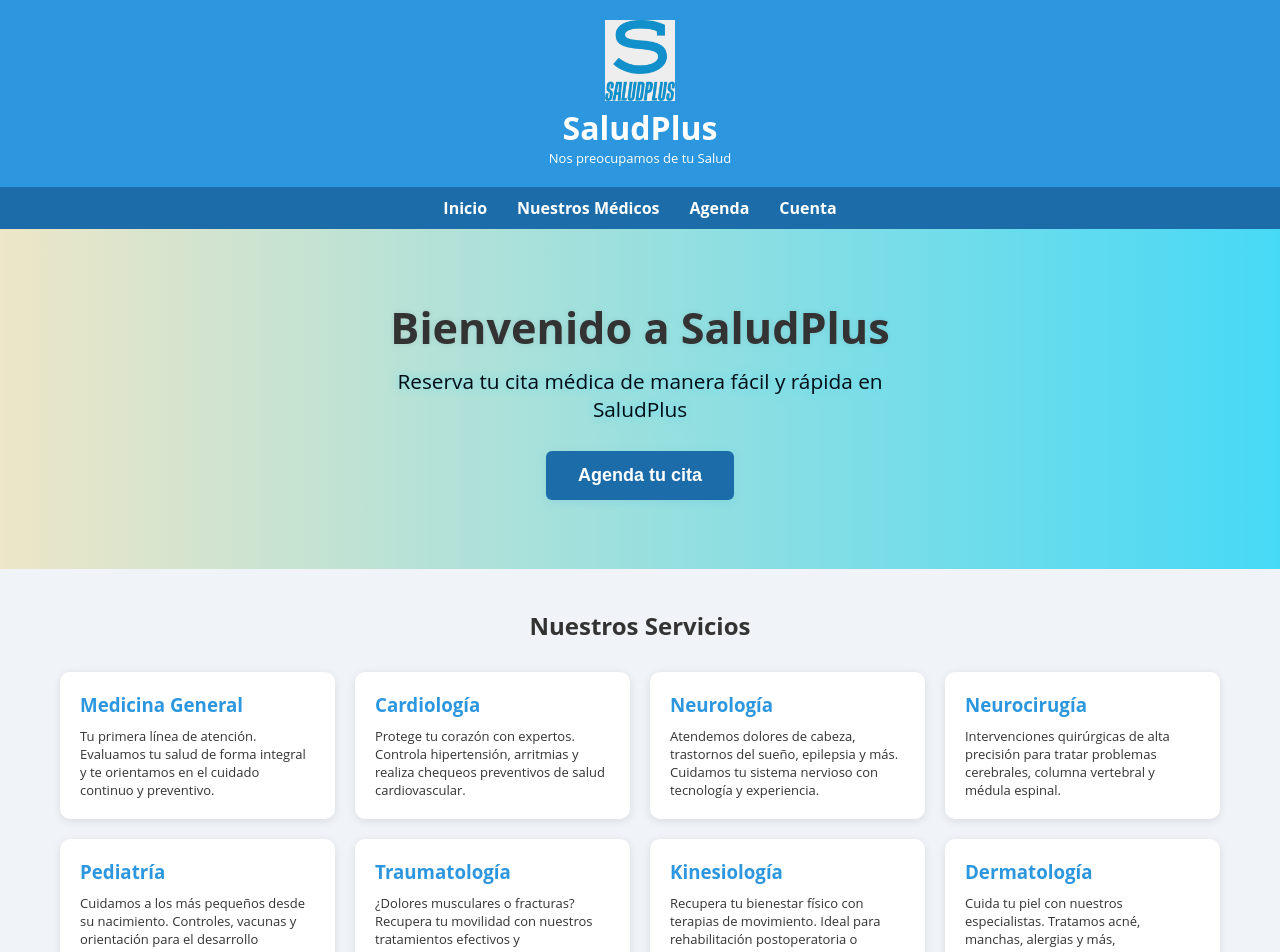
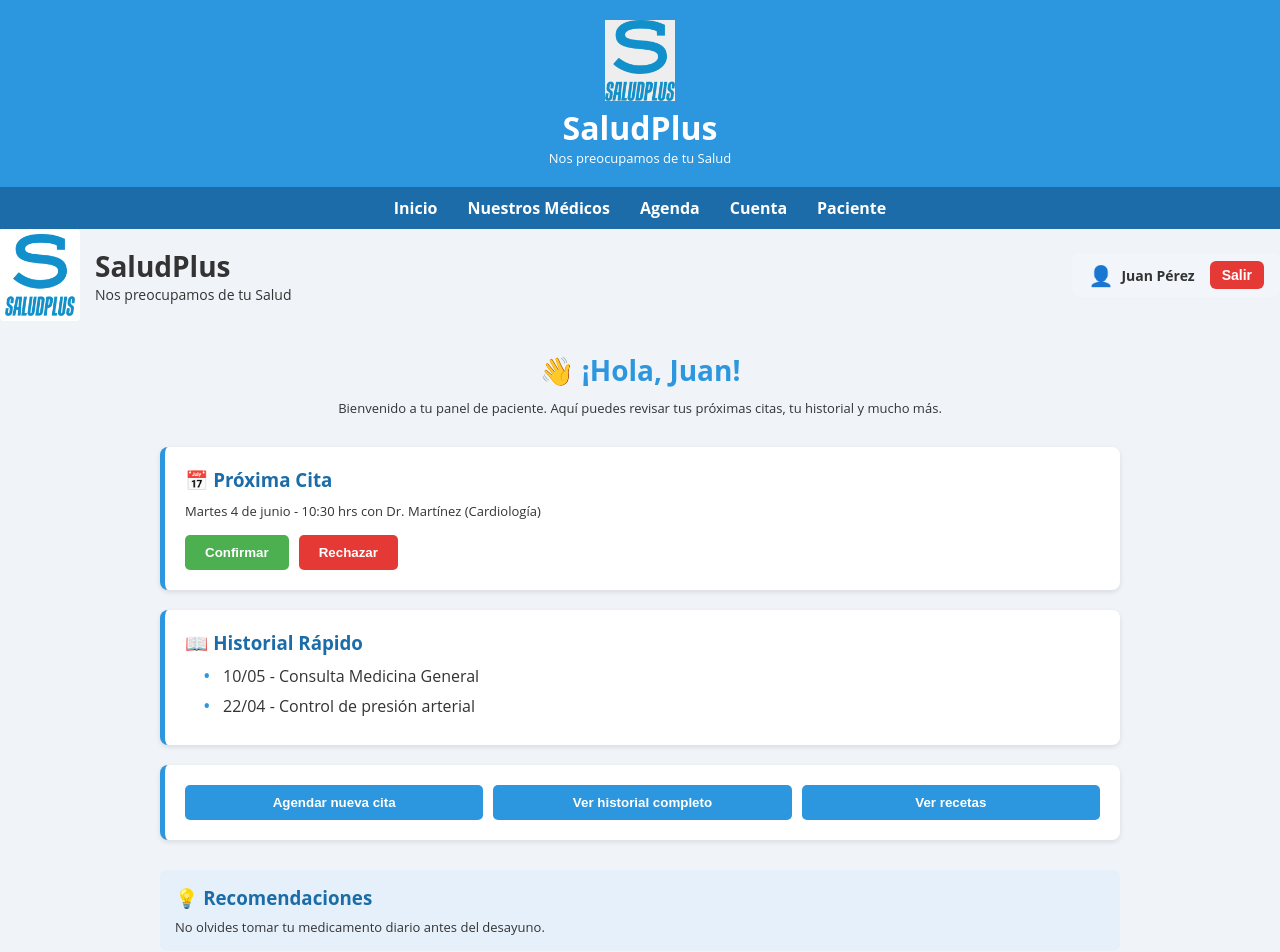
Before and after one commit to SaludPlus-G3/SaludPlus, an Angular app in the folder Salud-Plus/frontend-saludplus/: page /paciente in a window 1280 px wide. Before the commit this address led to /. Shown: the top 952 px of the page. Built offline with nearby package versions, Linux system fonts and the light colour scheme.

Commit message:
Pagina paciente
Se agrega la pagina del usuario paciente en este caso. Se añadió temporalmente al nav para visualizar esta.

```diff
--- a/Salud-Plus/frontend-saludplus/src/app/app.component.ts
+++ b/Salud-Plus/frontend-saludplus/src/app/app.component.ts
@@ -3,11 +3,12 @@ import { RouterOutlet } from '@angular/router';
 import { HeaderComponent } from './shared/header/header.component';
 import { NavbarComponent } from './shared/navbar/navbar.component';
 import { FooterComponent } from './shared/footer/footer.component';
+import { HeaderUsuarioComponent } from './shared/header-usuario/header-usuario.component';
 
 @Component({
   selector: 'app-root',
   standalone: true,
-  imports: [RouterOutlet, HeaderComponent, NavbarComponent, FooterComponent],
+  imports: [RouterOutlet, HeaderComponent, NavbarComponent, FooterComponent,HeaderUsuarioComponent],
   templateUrl: './app.component.html',
   styleUrl: './app.component.css'
 })
--- a/Salud-Plus/frontend-saludplus/src/app/app.routes.ts
+++ b/Salud-Plus/frontend-saludplus/src/app/app.routes.ts
@@ -4,6 +4,7 @@ import { DoctorsComponent } from './pages/doctors/doctors.component';
 import { LoginComponent } from './pages/login/login.component';
 import { RegisterComponent } from './pages/register/register.component';
 import { ScheduleComponent } from './pages/schedule/schedule.component';
+import { PacienteComponent } from './pages/paciente/paciente.component';
 
 export const routes: Routes = [
   { path: '', component: HomeComponent },
@@ -11,5 +12,7 @@ export const routes: Routes = [
   { path: 'schedule', component: ScheduleComponent },
   { path: 'login', component: LoginComponent },
   { path: 'register', component: RegisterComponent },
-  { path: '**', redirectTo: '' }  // ruta comodín para redirigir a home
+  { path:'paciente', component: PacienteComponent },
+  { path: '**', redirectTo: '' },  // ruta comodín para redirigir a home
+
 ];
--- /dev/null
+++ b/Salud-Plus/frontend-saludplus/src/app/pages/paciente/paciente.component.css
@@ -0,0 +1,165 @@
+main {
+  flex: 1;
+  max-width: 1000px;
+  margin: 30px auto;
+  padding: 0 20px;
+}
+
+.bienvenida {
+  text-align: center;
+  margin-bottom: 30px;
+}
+
+.bienvenida h2 {
+  font-size: 28px;
+  color: #2c97de;
+  margin-bottom: 10px;
+}
+
+.panel-principal {
+  display: grid;
+  gap: 20px;
+  grid-template-columns: 1fr;
+  margin-bottom: 30px;
+}
+
+.panel {
+  background: #ffffff;
+  padding: 20px;
+  border-left: 5px solid #2c97de;
+  border-radius: 8px;
+  box-shadow: 0 2px 5px rgba(0,0,0,0.1);
+}
+
+.panel h3 {
+  margin-bottom: 10px;
+  color: #1b6ca8;
+}
+
+.panel ul {
+  padding-left: 18px;
+  list-style-type: none;
+}
+
+.panel ul li {
+  margin-bottom: 8px;
+  position: relative;
+  padding-left: 20px;
+}
+
+.panel ul li::before {
+  content: "•";
+  color: #2c97de;
+  font-size: 20px;
+  position: absolute;
+  left: 0;
+  top: -3px;
+}
+
+.acciones {
+  display: flex;
+  flex-wrap: wrap;
+  gap: 10px;
+}
+
+.btn-accion {
+  flex: 1;
+  min-width: 150px;
+  padding: 10px;
+  background-color: #2c97de;
+  color: white;
+  border: none;
+  border-radius: 5px;
+  cursor: pointer;
+  font-weight: bold;
+  transition: background 0.3s;
+}
+
+.btn-accion:hover {
+  background-color: #1b6ca8;
+}
+
+.botones-cita {
+  margin-top: 15px;
+  display: flex;
+  gap: 10px;
+  flex-wrap: wrap;
+}
+
+.btn-confirmar {
+  background-color: #4caf50;
+  color: white;
+  padding: 10px 20px;
+  border: none;
+  border-radius: 5px;
+  cursor: pointer;
+  font-weight: bold;
+  transition: background 0.3s;
+}
+
+.btn-confirmar:hover {
+  background-color: #3f9443;
+}
+
+.btn-rechazar {
+  background-color: #e53935;
+  color: white;
+  padding: 10px 20px;
+  border: none;
+  border-radius: 5px;
+  cursor: pointer;
+  font-weight: bold;
+  transition: background 0.3s;
+}
+
+.btn-rechazar:hover {
+  background-color: #c62828;
+}
+
+.alertas-salud {
+  background-color: #e6f0fa;
+  padding: 15px;
+  margin-top: 10px;
+  border-radius: 6px;
+}
+
+.alertas-salud h3 {
+  margin-bottom: 8px;
+  color: #1b6ca8;
+}
+
+footer {
+  background: #1b6ca8;
+  color: white;
+  padding: 25px 20px;
+  display: flex;
+  flex-direction: column;
+  align-items: center;
+  margin-top: 30px;
+}
+
+footer p {
+  margin: 5px 0;
+}
+
+.footer-links {
+  margin-top: 10px;
+  display: flex;
+  gap: 15px;
+  flex-wrap: wrap;
+  justify-content: center;
+}
+
+@media (max-width: 768px) {
+  main {
+    padding: 0 15px;
+  }
+
+  .acciones {
+    flex-direction: column;
+  }
+
+  .btn-accion {
+    width: 100%;
+  }
+}
--- /dev/null
+++ b/Salud-Plus/frontend-saludplus/src/app/pages/paciente/paciente.component.html
@@ -0,0 +1,37 @@
+<app-header-usuario></app-header-usuario>
+<main>
+  <section class="bienvenida">
+    <h2>👋 ¡Hola, {{ nombreUsuario }}!</h2>
+    <p>Bienvenido a tu panel de paciente. Aquí puedes revisar tus próximas citas, tu historial y mucho más.</p>
+  </section>
+
+  <section class="panel-principal">
+    <!-- Contenido del panel del paciente -->
+    <div class="panel">
+      <h3>📅 Próxima Cita</h3>
+      <p>{{ proximaCita.fecha }} - {{ proximaCita.hora }} con {{ proximaCita.doctor }} ({{ proximaCita.especialidad }})</p>
+      <div class="botones-cita">
+        <button class="btn-confirmar" (click)="confirmarCita()">Confirmar</button>
+        <button class="btn-rechazar" (click)="rechazarCita()">Rechazar</button>
+      </div>
+    </div>
+
+    <div class="panel">
+      <h3>📖 Historial Rápido</h3>
+      <ul>
+        <li *ngFor="let item of historial">{{ item.fecha }} - {{ item.descripcion }}</li>
+      </ul>
+    </div>
+
+    <div class="panel acciones">
+      <button class="btn-accion" (click)="agendarCita()">Agendar nueva cita</button>
+      <button class="btn-accion" (click)="verHistorial()">Ver historial completo</button>
+      <button class="btn-accion" (click)="verRecetas()">Ver recetas</button>
+    </div>
+  </section>
+
+  <section class="alertas-salud">
+    <h3>💡 Recomendaciones</h3>
+    <p>{{ recomendacion }}</p>
+  </section>
+</main>
--- /dev/null
+++ b/Salud-Plus/frontend-saludplus/src/app/pages/paciente/paciente.component.ts
@@ -0,0 +1,50 @@
+import { Component } from '@angular/core';
+import { CommonModule } from '@angular/common';
+import { HeaderUsuarioComponent } from '../../shared/header-usuario/header-usuario.component';
+import { RouterLink } from '@angular/router';
+
+@Component({
+  selector: 'app-paciente',
+  standalone: true,
+  imports: [CommonModule, HeaderUsuarioComponent, RouterLink],
+  templateUrl: './paciente.component.html',
+  styleUrls: ['./paciente.component.css']
+})
+export class PacienteComponent {
+  nombreUsuario = 'Juan';
+  anioActual = new Date().getFullYear();
+
+  proximaCita = {
+    fecha: 'Martes 4 de junio',
+    hora: '10:30 hrs',
+    doctor: 'Dr. Martínez',
+    especialidad: 'Cardiología'
+  };
+
+  historial = [
+    { fecha: '10/05', descripcion: 'Consulta Medicina General' },
+    { fecha: '22/04', descripcion: 'Control de presión arterial' }
+  ];
+
+  recomendacion = 'No olvides tomar tu medicamento diario antes del desayuno.';
+
+  confirmarCita() {
+    console.log('Cita confirmada');
+  }
+
+  rechazarCita() {
+    console.log('Cita rechazada');
+  }
+
+  agendarCita() {
+    console.log('Agendar nueva cita');
+  }
+
+  verHistorial() {
+    console.log('Ver historial completo');
+  }
+
+  verRecetas() {
+    console.log('Ver recetas');
+  }
+}
--- /dev/null
+++ b/Salud-Plus/frontend-saludplus/src/app/shared/header-usuario/header-usuario.component.css
@@ -0,0 +1,77 @@
+.imagen-contenedor {
+  background-color:white;
+  padding: 5px;
+  border-radius: 4px;
+  display: inline-flex;
+}
+
+.imagen-logo {
+  width: 70px;
+  height: auto;
+  object-fit: contain;
+}
+
+
+.contenedor-header {
+  display: flex;
+  justify-content: space-between;
+  align-items: center;
+  flex-wrap: wrap;
+}
+
+.logo-titulo {
+  display: flex;
+  align-items: center;
+  gap: 15px;
+}
+
+.texto-header h1 {
+  margin: 0;
+  font-size: 28px;
+}
+
+.texto-header p {
+  margin: 0;
+  font-size: 14px;
+}
+
+.usuario-header {
+  display: flex;
+  align-items: center;
+  gap: 15px;
+  background-color: rgba(255, 255, 255, 0.1);
+  padding: 8px 16px;
+  border-radius: 8px;
+}
+
+.usuario-info {
+  display: flex;
+  align-items: center;
+  gap: 8px;
+  font-weight: bold;
+  font-size: 14px;
+}
+
+.icono-usuario {
+  font-size: 20px;
+}
+
+.nombre-usuario {
+  text-transform: capitalize;
+}
+
+.btn-salir {
+  background-color: #e53935;
+  color: white;
+  padding: 6px 12px;
+  border: none;
+  border-radius: 6px;
+  font-weight: bold;
+  cursor: pointer;
+  font-size: 14px;
+  transition: background 0.3s;
+}
+
+.btn-salir:hover {
+  background-color: #c62828;
+}
--- /dev/null
+++ b/Salud-Plus/frontend-saludplus/src/app/shared/header-usuario/header-usuario.component.html
@@ -0,0 +1,21 @@
+<header>
+  <div class="contenedor-header">
+    <div class="logo-titulo">
+      <div class="imagen-contenedor">
+        <img class="imagen-logo" src="assets/LogoSaludPlus.png" alt="Logo SaludPlus">
+      </div>
+      <div class="texto-header">
+        <h1>SaludPlus</h1>
+        <p>Nos preocupamos de tu Salud</p>
+      </div>
+    </div>
+
+    <div class="usuario-header">
+      <div class="usuario-info">
+        <span class="icono-usuario">👤</span>
+        <span class="nombre-usuario">{{ nombreUsuario }}</span>
+      </div>
+      <button class="btn-salir" (click)="cerrarSesion()">Salir</button>
+    </div>
+  </div>
+</header>
--- /dev/null
+++ b/Salud-Plus/frontend-saludplus/src/app/shared/header-usuario/header-usuario.component.ts
@@ -0,0 +1,22 @@
+import { Component } from '@angular/core';
+import { CommonModule } from '@angular/common';
+import { Router } from '@angular/router';
+
+@Component({
+  selector: 'app-header-usuario',
+  standalone: true,
+  imports: [CommonModule],
+  templateUrl: './header-usuario.component.html',
+  styleUrls: ['./header-usuario.component.css']
+})
+export class HeaderUsuarioComponent {
+  nombreUsuario = 'Juan Pérez';
+  logoPath = 'assets/LogoSaludPlus.png';
+
+  constructor(private router: Router) {}
+
+  cerrarSesion() {
+    // Lógica para cerrar sesión
+    this.router.navigate(['/login']);
+  }
+}
--- a/Salud-Plus/frontend-saludplus/src/app/shared/navbar/navbar.component.ts
+++ b/Salud-Plus/frontend-saludplus/src/app/shared/navbar/navbar.component.ts
@@ -2,11 +2,12 @@ import { Component } from '@angular/core';
 import { RouterLink } from '@angular/router';
 // ...existing code...
 import { ReactiveFormsModule, FormBuilder, FormGroup, Validators } from '@angular/forms';
+import { CommonModule } from '@angular/common';
 // ...existing code...
 @Component({
   selector: 'app-navbar',
   standalone: true,
-  imports: [RouterLink],
+  imports: [CommonModule,RouterLink],
   templateUrl: './navbar.component.html',
   styleUrl: './navbar.component.css'
 })
@@ -15,6 +16,7 @@ export class NavbarComponent {
     { path: '/', label: 'Inicio' },
     { path: '/doctors', label: 'Nuestros Médicos' },
     { path: '/schedule', label: 'Agenda' },
-    { path: '/login', label: 'Cuenta' } // Cambiado de "Registro" a "Cuenta"
+    { path: '/login', label: 'Cuenta' }, // Cambiado de "Registro" a "Cuenta"
+    { path: '/paciente', label: 'Paciente'}
   ];
 }
```
Also changed, not shown: 2 other files (tests, documents, lock files or other folders).
